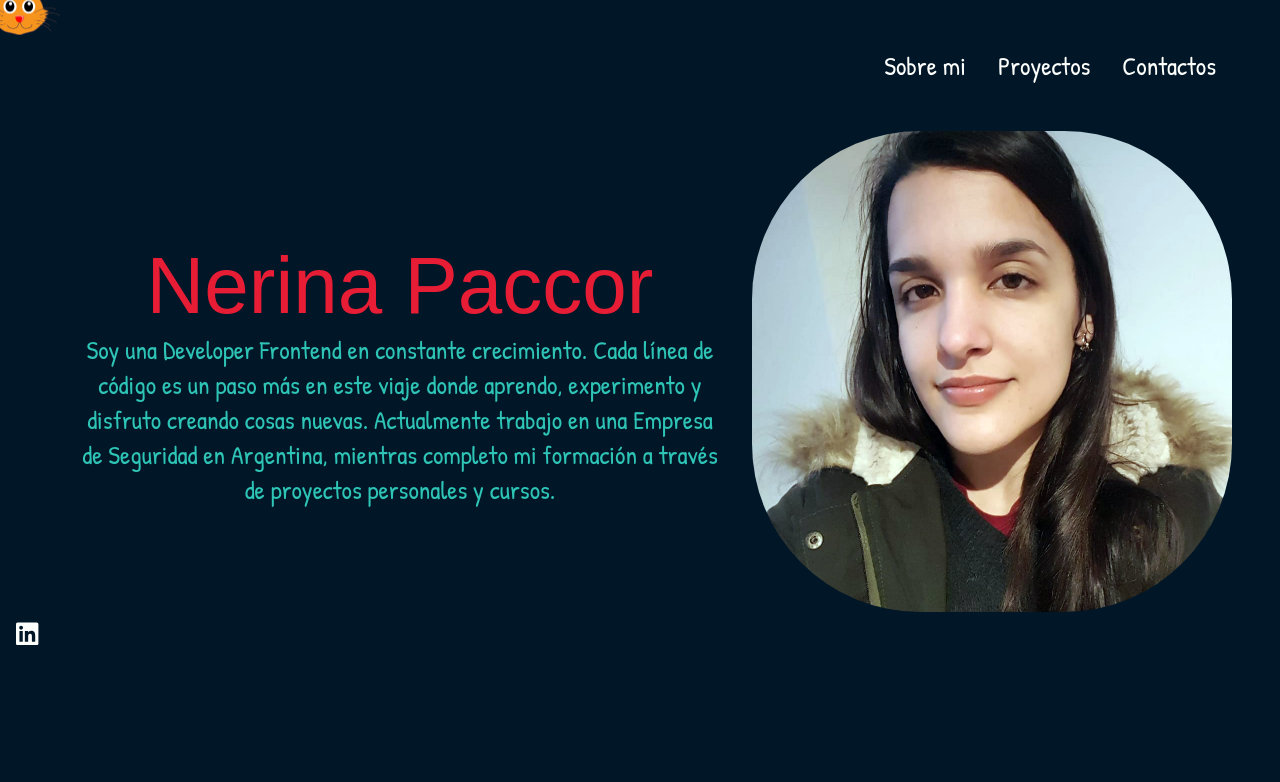
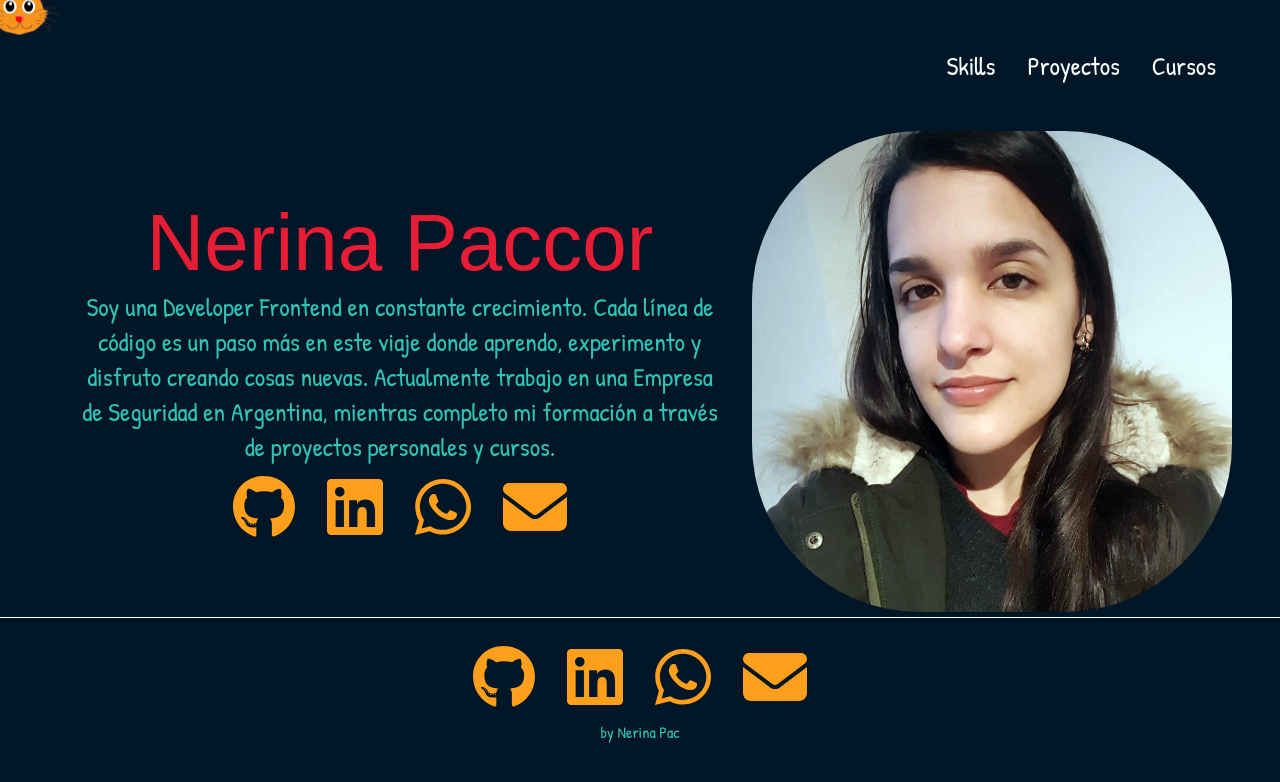
Before and after one commit to NerinaPac/PortafolioPac, a React (Vite) app: page / in a window 1280 px wide. Shown: the top 782 px of the page. Built offline with nearby package versions, Linux system fonts and the light colour scheme; a web font is replaced by a local one.

Commit message:
add Component Footer.

```diff
--- a/package.json
+++ b/package.json
@@ -12,6 +12,7 @@
   "dependencies": {
     "@fortawesome/fontawesome-svg-core": "^6.7.2",
     "@fortawesome/free-brands-svg-icons": "^6.7.2",
+    "@fortawesome/free-solid-svg-icons": "^6.7.2",
     "@fortawesome/react-fontawesome": "^0.2.2",
     "aos": "^2.3.4",
     "react": "^19.0.0",
--- a/src/components/Contacto/Contacto.css
+++ b/src/components/Contacto/Contacto.css
@@ -0,0 +1,17 @@
+.contactosContain{
+   text-align: center;
+
+
+
+}
+
+.contactosRS{
+    font-size: 4rem;
+    color: var(--naranja);
+    padding: 0 1rem;
+    transition: 0.3s;
+}
+
+.contactosRS:hover{
+    color: var(--rojo);
+}
--- a/src/components/Contacto/Contacto.jsx
+++ b/src/components/Contacto/Contacto.jsx
@@ -1,13 +1,17 @@
 import { FontAwesomeIcon } from '@fortawesome/react-fontawesome';
-import { faFacebook, faInstagram, faWhatsapp, faLinkedin } from '@fortawesome/free-brands-svg-icons';
+import { faWhatsapp, faLinkedin, faGithub } from '@fortawesome/free-brands-svg-icons';
+import { faEnvelope } from '@fortawesome/free-solid-svg-icons'
 import { NavLink } from "react-router";
 import "./Contacto.css";
 
 function Contacto (){
 
     return(
-        <div>
-            <NavLink className="navLink"  to="" end><FontAwesomeIcon icon={faLinkedin} /></NavLink>
+        <div className='contactosContain'>
+            <NavLink className="contactosRS"  to="https://github.com/NerinaPac" end><FontAwesomeIcon icon={faGithub} /></NavLink>
+            <NavLink className="contactosRS"  to="https://github.com/NerinaPac" end><FontAwesomeIcon icon={faLinkedin} /></NavLink>
+            <NavLink className="contactosRS"  to="https://wa.me/5493487308228" end><FontAwesomeIcon icon={faWhatsapp} /></NavLink>
+            <NavLink className="contactosRS"  to="mailto:paccner@gmail.com" end><FontAwesomeIcon icon={faEnvelope} /></NavLink>
 
         </div>
     )
--- /dev/null
+++ b/src/components/Footer/Footer.css
@@ -0,0 +1,6 @@
+footer{
+    text-align: center;
+    padding: 1rem;
+    color: var(--verde);
+    border-top: 1px solid var(--blanco);
+}
--- /dev/null
+++ b/src/components/Footer/Footer.jsx
@@ -0,0 +1,16 @@
+import Contacto from "../Contacto/Contacto"
+import "./Footer.css"
+
+function Footer () {
+
+    return(
+
+        <footer>
+            <Contacto></Contacto>
+            <p>by Nerina Pac</p>
+
+        </footer>
+    )
+}
+
+export default Footer;
--- a/src/components/Nav/Nav.jsx
+++ b/src/components/Nav/Nav.jsx
@@ -4,9 +4,9 @@ import "./Nav.css"
 function Nav() {
 
     const itemNav = [
-        { path: "/", label: "Sobre mi" },
+        { path: "/", label: "Skills" },
         { path: "/proyectos", label: "Proyectos" },
-        { path: "/contactos", label: "Contactos" },
+        { path: "/contactos", label: "Cursos" },
       ];
 
 return(
--- a/src/components/Presentacion/Presentacion.jsx
+++ b/src/components/Presentacion/Presentacion.jsx
@@ -1,12 +1,11 @@
 import "./Presentacion.css"
-import miFoto from "../../assets/mifoto.jpg"
-import data from "../../data/data.json"
+import miFoto from "../../assets/mifoto.jpg";
+import data from "../../data/data.json";
+import Contacto from "../Contacto/Contacto";
 
 function Presentacion (){
 
     const infoYo = data.sobreMi;
-    console.log(infoYo)
-
 
     return(
 
@@ -14,6 +13,8 @@ function Presentacion (){
             <div className="presentacionTexto">
                 <h1 className="sigmar-regular">{infoYo.saludo}</h1>
                 <p>{infoYo.presentacion}</p>
+                <Contacto />
+
             </div>
             <div className="presentacionImg">
                 <img src={miFoto}  alt={infoYo.descripcionImagen} />
--- a/src/views/Home.jsx
+++ b/src/views/Home.jsx
@@ -1,7 +1,7 @@
 import Nav from "../components/Nav/Nav"
 import Presentacion from "../components/Presentacion/Presentacion";
 import MouseCat from "../components/MouseCat/MouseCat";
-import Contacto from "../components/Contacto/Contacto";
+import Footer from "../components/Footer/Footer"
 
 function Home (){
 
@@ -9,8 +9,9 @@ function Home (){
         <>
             <Nav />
             <Presentacion />
-            <Contacto />
             <MouseCat />
+            <Footer></Footer>
+
         </>
     );
 
```
Also changed, not shown: 1 other file (tests, documents, lock files or other folders).
